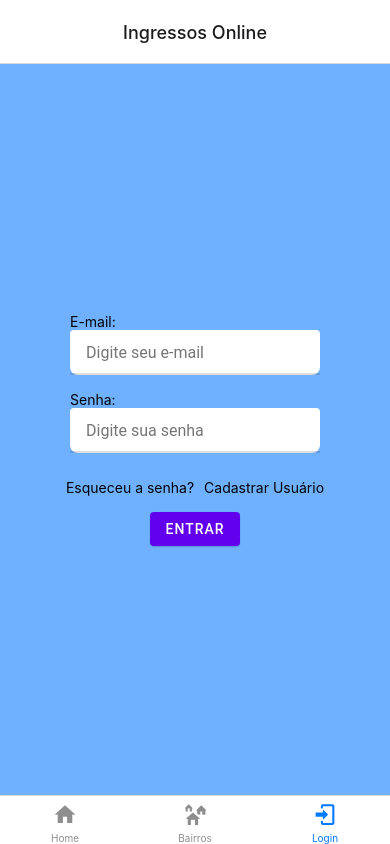
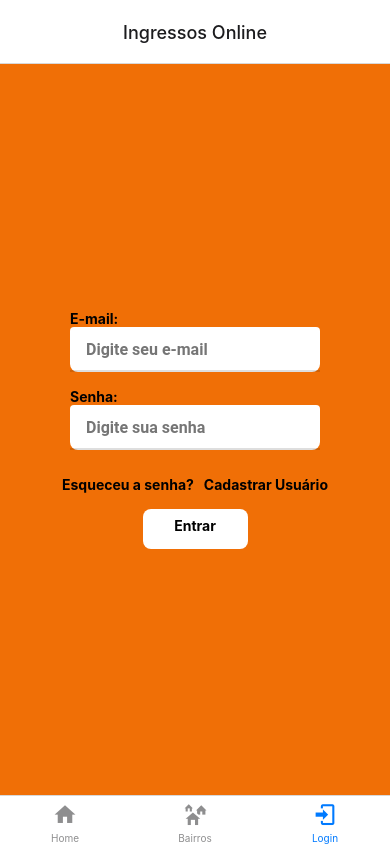
Before and after one commit to yasjcarvalho/projeto_badkiwi, a React Native app: screen /Login in a window 390 px wide. Built offline with nearby package versions, Linux system fonts and the light colour scheme.

Commit message:
alteração de cor
testando contraste de cor de texto e fundo

```diff
--- a/components/AlterarSenha.js
+++ b/components/AlterarSenha.js
@@ -29,7 +29,7 @@ const AlterarSenha = ({ navigation }) => {
 const styles = StyleSheet.create({
   container: {
     flex: 1,
-    backgroundColor: '#6FB1FF',
+    backgroundColor: '#F06F06',
     justifyContent: 'center',
     alignItems: 'center'
   },
--- a/components/Bairros.js
+++ b/components/Bairros.js
@@ -1,23 +1,16 @@
-import { View, StyleSheet } from 'react-native';
-
+import { View, StyleSheet } from 'react-native'
 
 function Bairros() {
-  return (
-    <View style = {styles.container}>
-
-
-    </View>
-  );
+  return <View style={styles.container}></View>
 }
 
 const styles = StyleSheet.create({
-
-  container:{
+  container: {
     flex: 1,
-    backgroundColor: "#6FB1FF",
-    justifyContent:"center",
-    alignItems:"center"
-  },
+    backgroundColor: '#F06F06',
+    justifyContent: 'center',
+    alignItems: 'center'
+  }
 })
 
-export default Bairros;
+export default Bairros
--- a/components/CadastrarUsuario.js
+++ b/components/CadastrarUsuario.js
@@ -44,7 +44,7 @@ const CadastroUsuario = ({ navigation }) => {
 const styles = StyleSheet.create({
   container: {
     flex: 1,
-    backgroundColor: '#6FB1FF',
+    backgroundColor: '#F06F06',
     justifyContent: 'center',
     alignItems: 'center'
   },
--- a/components/Home.js
+++ b/components/Home.js
@@ -21,7 +21,7 @@ const Home = ({ navigation }) => {
 const styles = StyleSheet.create({
   container: {
     flex: 1,
-    backgroundColor: '#6FB1FF',
+    backgroundColor: '#F06F06',
     justifyContent: 'center',
     alignItems: 'center'
   },
--- a/components/Login.js
+++ b/components/Login.js
@@ -38,13 +38,9 @@ function Login() {
         </Pressable>
       </View>
 
-      <Button
-        mode="contained"
-        style={styles.buttons2}
-        onPress={navigateToProfile}
-      >
-        Entrar
-      </Button>
+      <Pressable onPress={navigateToProfile}>
+        <Text style={styles.buttons2}>Entrar</Text>
+      </Pressable>
     </View>
   )
 }
@@ -52,9 +48,13 @@ function Login() {
 const styles = StyleSheet.create({
   container: {
     flex: 1,
-    backgroundColor: '#6FB1FF',
+    backgroundColor: '#F06F06',
     justifyContent: 'center',
     alignItems: 'center'
+  },
+
+  label: {
+    fontWeight: 'bold'
   },
   input: {
     height: 45,
@@ -62,7 +62,8 @@ const styles = StyleSheet.create({
     borderRadius: 8,
     backgroundColor: '#fff',
     paddingHorizontal: 16,
-    marginBottom: 16
+    marginBottom: 16,
+    fontWeight: 'bold'
   },
   buttons1: {
     flexDirection: 'row',
@@ -73,11 +74,24 @@ const styles = StyleSheet.create({
   },
 
   cadastrar: {
-    marginLeft: 5
+    marginLeft: 5,
+    fontWeight: 'bold'
   },
 
   esqueceu: {
-    marginRight: 5
+    marginRight: 5,
+    fontWeight: 'bold'
+  },
+
+  buttons2: {
+    backgroundColor: '#fff',
+    fontWeight: 'bold',
+    color: '#000000',
+    borderRadius: 8,
+    height: 40,
+    width: 105,
+    textAlign: 'center',
+    paddingTop: 8
   }
 })
 
--- a/components/Profile.js
+++ b/components/Profile.js
@@ -1,6 +1,4 @@
-import { StyleSheet, View, Text, Image, Pressable } from 'react-native';
-
-
+import { StyleSheet, View, Text, Image, Pressable } from 'react-native'
 
 const Profile = () => {
   return (
@@ -44,20 +42,20 @@ const Profile = () => {
         </View>
       </View>
     </View>
-  );
-};
+  )
+}
 
 const styles = StyleSheet.create({
   container: {
-    flex: 1,
+    flex: 1
   },
   body: {
     flex: 1,
-    backgroundColor: '#6FB1FF',
+    backgroundColor: '#F06F06'
   },
   picture: {
     flexDirection: 'row',
-    flex: 0.3,
+    flex: 0.3
   },
 
   fotoPerfil: {
@@ -65,12 +63,11 @@ const styles = StyleSheet.create({
     marginLeft: 5,
     borderRadius: 200,
     width: 140,
-    height: 140,
+    height: 140
   },
 
   usuario1: {
-    flex: 0.443,
-
+    flex: 0.443
   },
 
   usuario: {
@@ -82,16 +79,14 @@ const styles = StyleSheet.create({
   buttons1: {
     flex: 0.5,
     justifyContent: 'center',
-    alignItems: 'center',
+    alignItems: 'center'
   },
-
 
   buttons2: {
     flexDirection: 'row',
     justifyContent: 'center',
     alignItems: 'center',
-    flex: 0.2,
-
+    flex: 0.2
   },
 
   buttonPerfil: {
@@ -103,8 +98,7 @@ const styles = StyleSheet.create({
     height: 36,
     textAlign: 'center',
     paddingTop: 6,
-    border: 'solid #ffffff',
-
+    border: 'solid #ffffff'
   },
 
   buttonSenha: {
@@ -117,9 +111,8 @@ const styles = StyleSheet.create({
     textAlign: 'center',
     paddingTop: 6,
     border: 'solid #0ffffff',
-    marginTop: 10,
+    marginTop: 10
   },
-
 
   buttonSuporte: {
     color: '000000',
@@ -131,7 +124,7 @@ const styles = StyleSheet.create({
     textAlign: 'center',
     paddingTop: 6,
     border: 'solid #0ffffff',
-      marginRight: 5,
+    marginRight: 5
   },
 
   buttonLGPD: {
@@ -144,13 +137,8 @@ const styles = StyleSheet.create({
     textAlign: 'center',
     paddingTop: 6,
     border: 'solid #0ffffff',
-    marginLeft: 5,
+    marginLeft: 5
+  }
+})
 
-},
-
-
-
-
-});
-
-export default Profile;
+export default Profile
```
Lines whose indentation alone changed are shown as unchanged.
